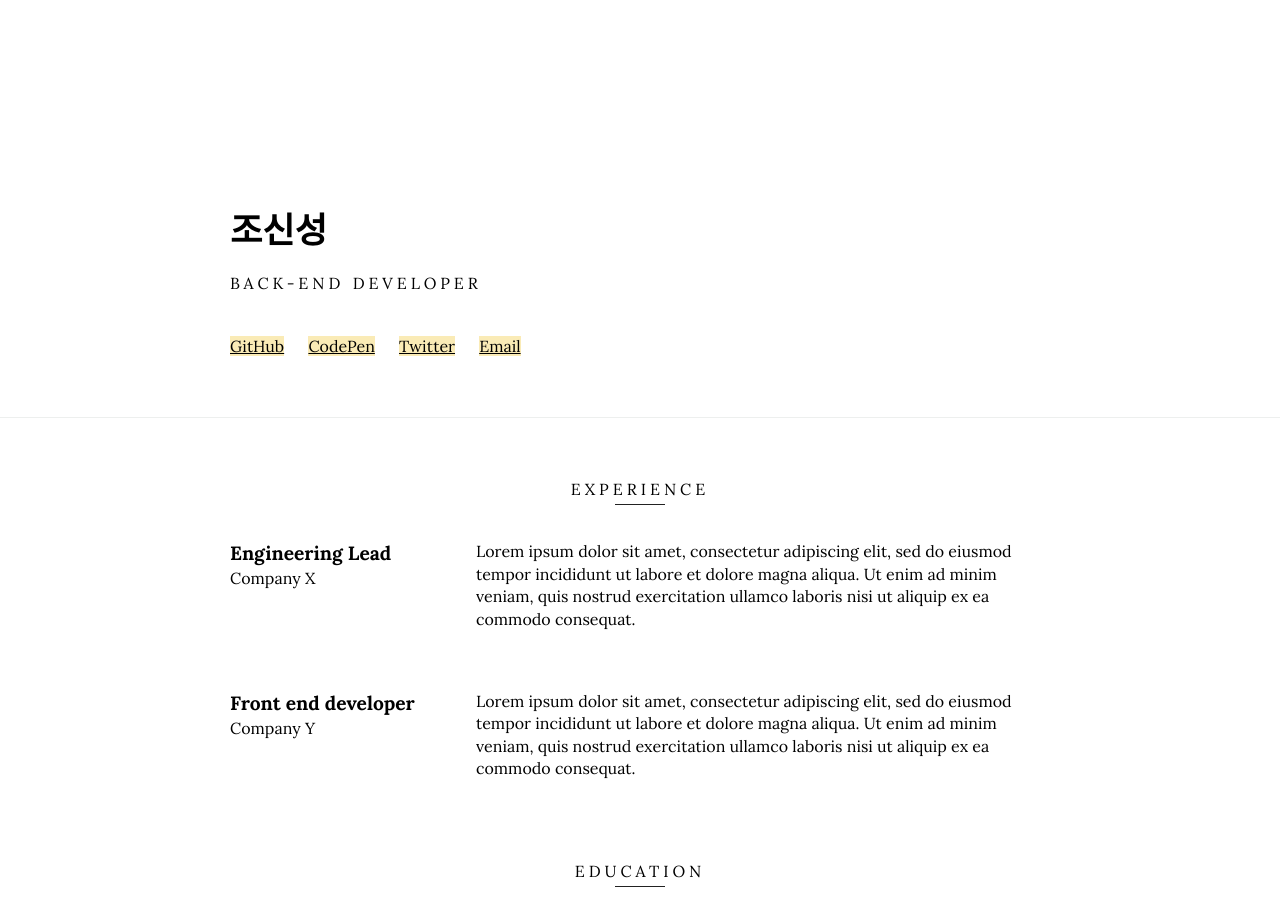
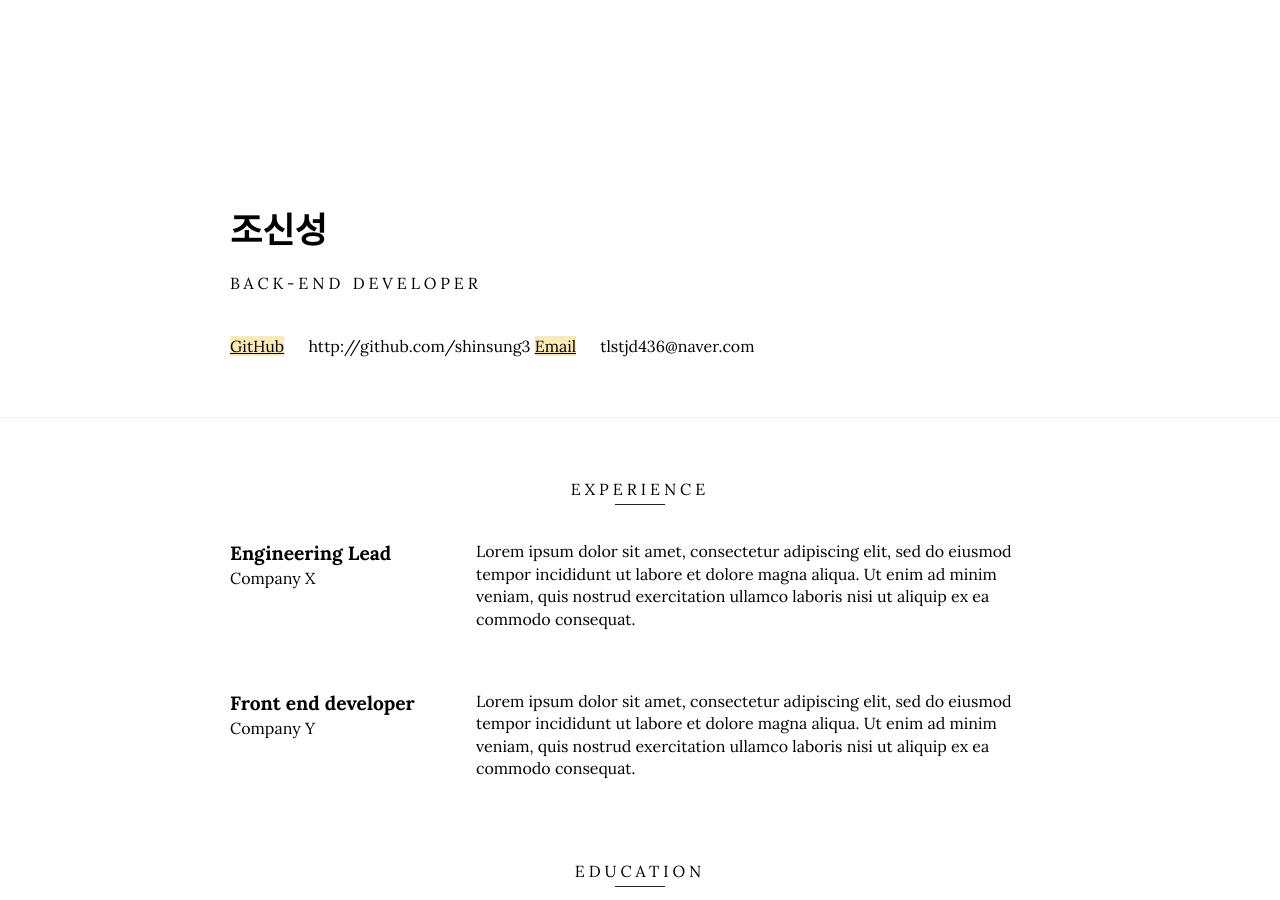
Before and after one commit to shinsung3/shinsung3.github.io, a Jekyll site: the page built from index.html, in a window 1280 px wide and 900 px high. Built offline with Jekyll 4.4.1, drawn with Linux system fonts in a browser that asks for light colours.

Commit message:
github 주소와 email 주소 Update header.html

```diff
--- a/_includes/header.html
+++ b/_includes/header.html
@@ -10,10 +10,16 @@
 
         {{ if site.github_username or site.codepen_username or site.twitter_username or site.email_address }}
         <div class="social">
-            {{ if site.github_username }}<a href="http://github.com/{{ site.github_username }}" target="_blank">GitHub</a>{{ endif }}
-            {{ if site.codepen_username }}<a href="http://codepen.io/{{ site.codepen_username }}" target="_blank">CodePen</a>{{ endif }}
-            {{ if site.twitter_username }}<a href="http://twitter.com/{{ site.twitter_username }}" target="_blank">Twitter</a>{{ endif }}
-            {{ if site.email_address }}<a href="mailto:{{ site.email_address }}" target="_blank">Email</a>{{ endif }}
+            {{ if site.github_username }}
+                <a href="http://github.com/{{ site.github_username }}" target="_blank">GitHub</a>
+                <span> http://github.com/{{ site.github_username }} </span>
+            {{ endif }}
+<!--             {{ if site.codepen_username }}<a href="http://codepen.io/{{ site.codepen_username }}" target="_blank">CodePen</a>{{ endif }} -->
+<!--             {{ if site.twitter_username }}<a href="http://twitter.com/{{ site.twitter_username }}" target="_blank">Twitter</a>{{ endif }} -->
+            {{ if site.email_address }}
+                <a href="mailto:{{ site.email_address }}" target="_blank">Email</a>
+                <span>{{ site.email_address }} </span>
+            {{ endif }}
         </div>
         {{ endif }}
 
```
